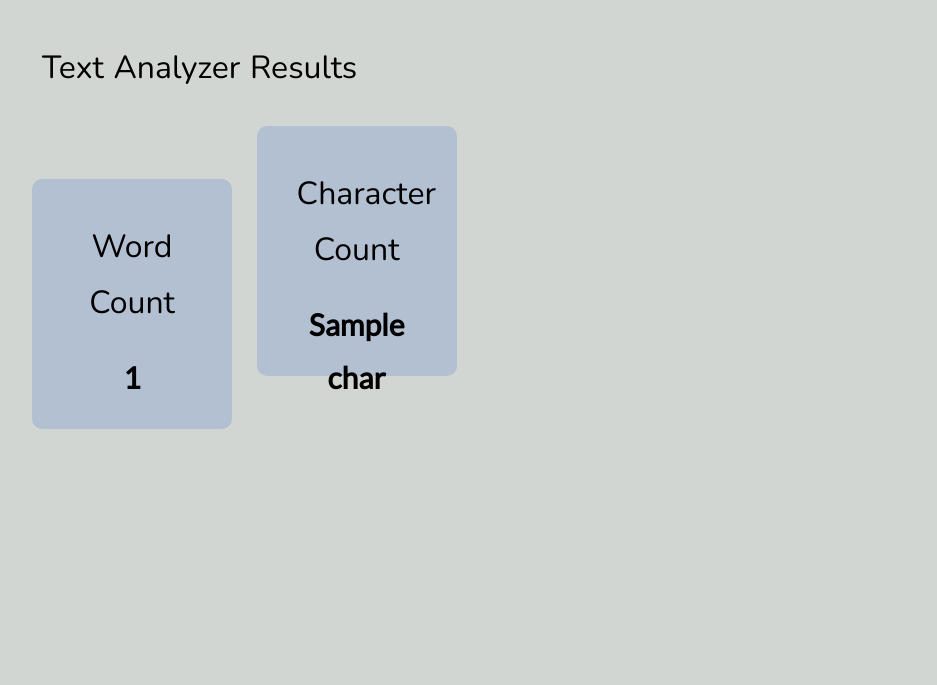
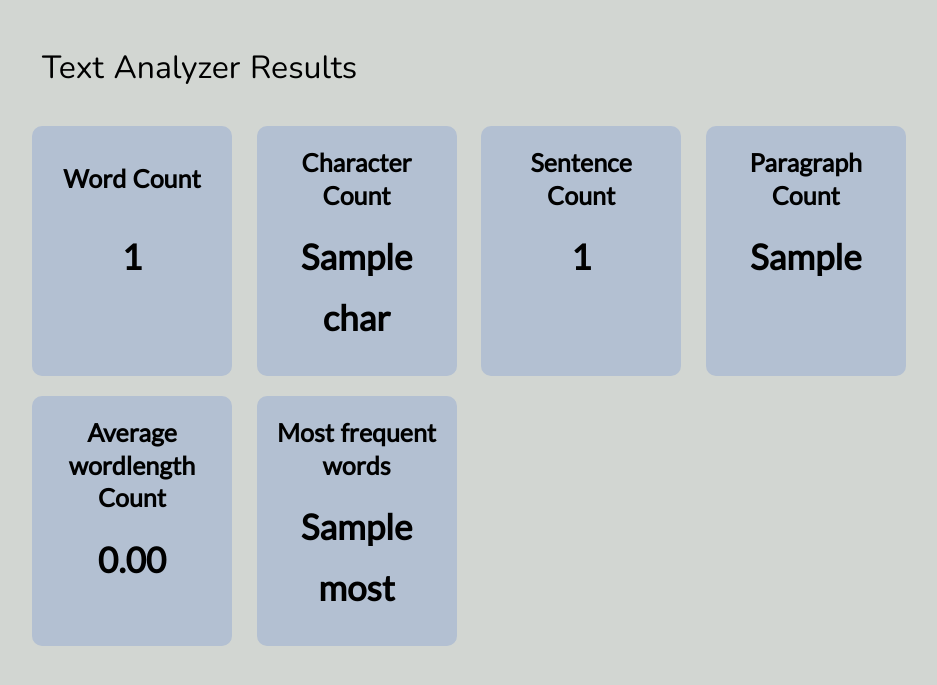
Before and after one commit to ritheya/Flask_project, a Flask app: template templates/result.html in a window 1280 px wide. Shown: the part 99-784 px from the top of the page, without its empty margins (62-999 px from the left). Run offline with Flask 3, Linux system fonts and the light colour scheme; the template is opened without the code that fills it: most values are stand-ins (such as "Sample title", 1, 10 or a date in 2020).

Commit message:
added featres

```diff
--- a/app.py
+++ b/app.py
@@ -1,5 +1,6 @@
 from flask import Flask,render_template,request,redirect,url_for
 import os
+import re
 app=Flask(__name__)
 app.config['SEND_FILE_MAX_AGE_DEFAULT'] = 0
 @app.route('/')
@@ -24,7 +25,22 @@ def post():
           word=content.split()
           count=len(word)
           char_count=len(content)
-          return render_template('result.html', count=count,char=char_count)
+          sentence_count = len(re.findall(r'[.!?]', content))
+          para=len([p for p in content.split('\n\n') if p.strip()])
+          avg_word=(sum([len(w) for w in word])/count) if count>0 else 0
+          words=content.lower().split()
+          word_freq={}
+          for word in words:
+              if word in word_freq:
+                  word_freq[word]+=1
+              else:
+                  word_freq[word]=1
+          most_freq=[]
+          highest=max(word_freq.values())
+          for word ,freq in word_freq.items():
+              if freq==highest:
+                 most_freq.append(word)
+          return render_template('result.html', count=count,char=char_count,sent_count=sentence_count,para_c=para,av=avg_word,most=most_freq)
 if __name__=='__main__':
     port=int(os.environ.get("PORT",5000))
     app.run(debug=True,host='0.0.0.0',port=port)
--- a/static/css/main.css
+++ b/static/css/main.css
@@ -159,6 +159,7 @@ textarea:focus {
 }
 .result-box {
     display: inline-block;
+    vertical-align: top;
     width: 200px;
     padding: 20px;
     margin: 10px;
@@ -168,9 +169,18 @@ textarea:focus {
     height: 250px;
 
 }
-
+.result-box h3 {
+    font-size: 25px;
+    line-height: 1.3;
+    margin-bottom: 15px;
+    min-height: 65px;
+    display: flex;
+    align-items: center;
+    justify-content: center;
+}
 .result-box p {
-    font-size: 30px;
+    font-size: 35px;
     font-weight: bold;
     text-align: center;
+    margin:0;
 }
--- a/templates/result.html
+++ b/templates/result.html
@@ -1,13 +1,30 @@
 {% extends 'layout.html'%} {% block content%}
 <div class="container">
     <h1>Text Analyzer Results</h1>
+
     <div class="result-box">
-        <h1>Word Count</h1>
+        <h3>Word Count</h3>
        <p> {{ count }}</p>
     </div>
      <div class="result-box">
-        <h1>Character Count</h1>
+        <h3>Character Count</h3>
         <p>{{ char }}</p>
+    </div>
+    <div class="result-box">
+        <h3>Sentence Count</h3>
+        <p>{{ sent_count }}</p>
+    </div>
+    <div class="result-box">
+        <h3>Paragraph Count</h3>
+        <p>{{ para_c }}</p>
+    </div>
+    <div class="result-box">
+        <h3> Average wordlength Count</h3>
+        <p>{{ "%.2f"|format(av|float) }}</p>
+    </div>
+    <div class="result-box">
+        <h3> Most frequent words</h3>
+        <p>{{ most}}</p>
     </div>
 </div>
 {% endblock %}
```
